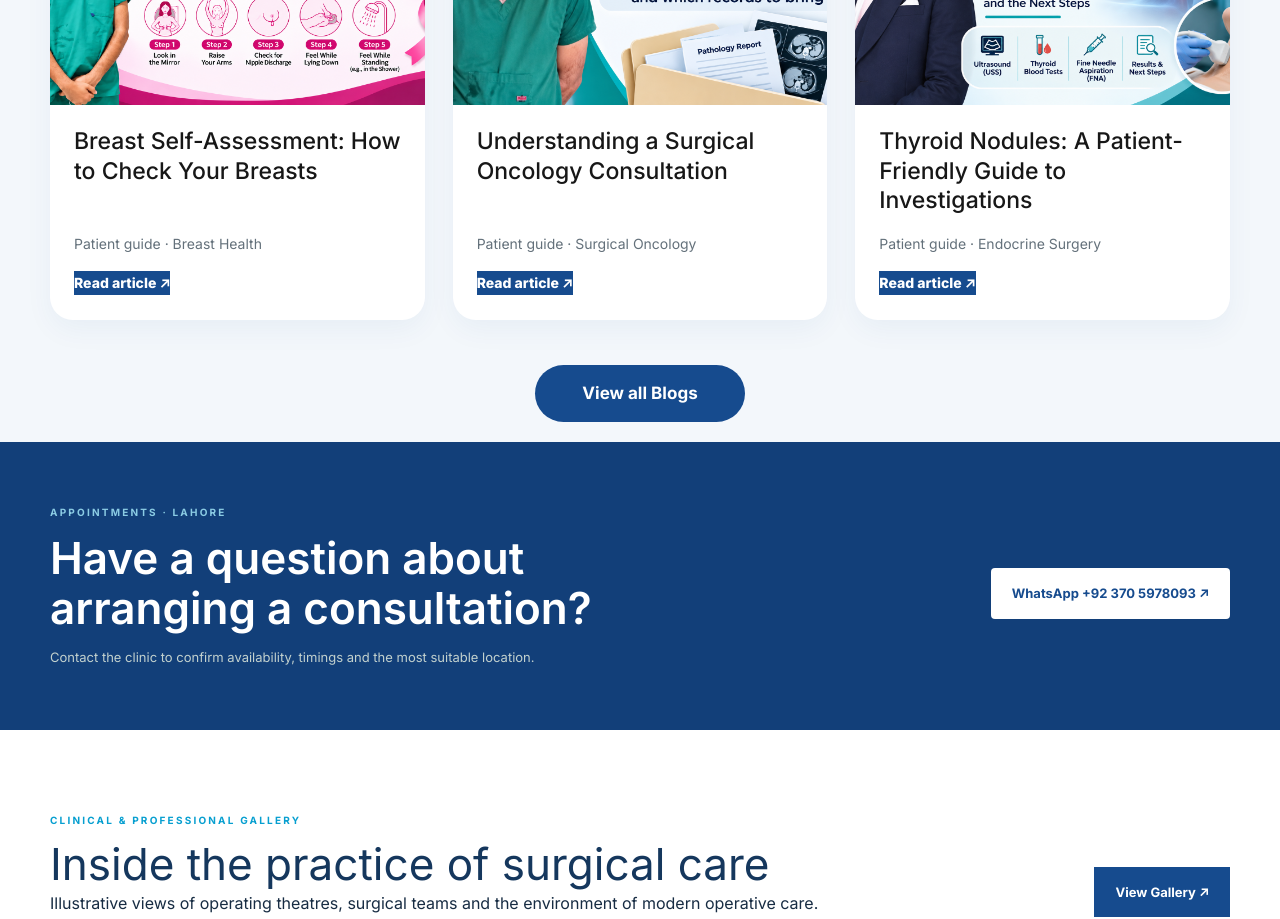
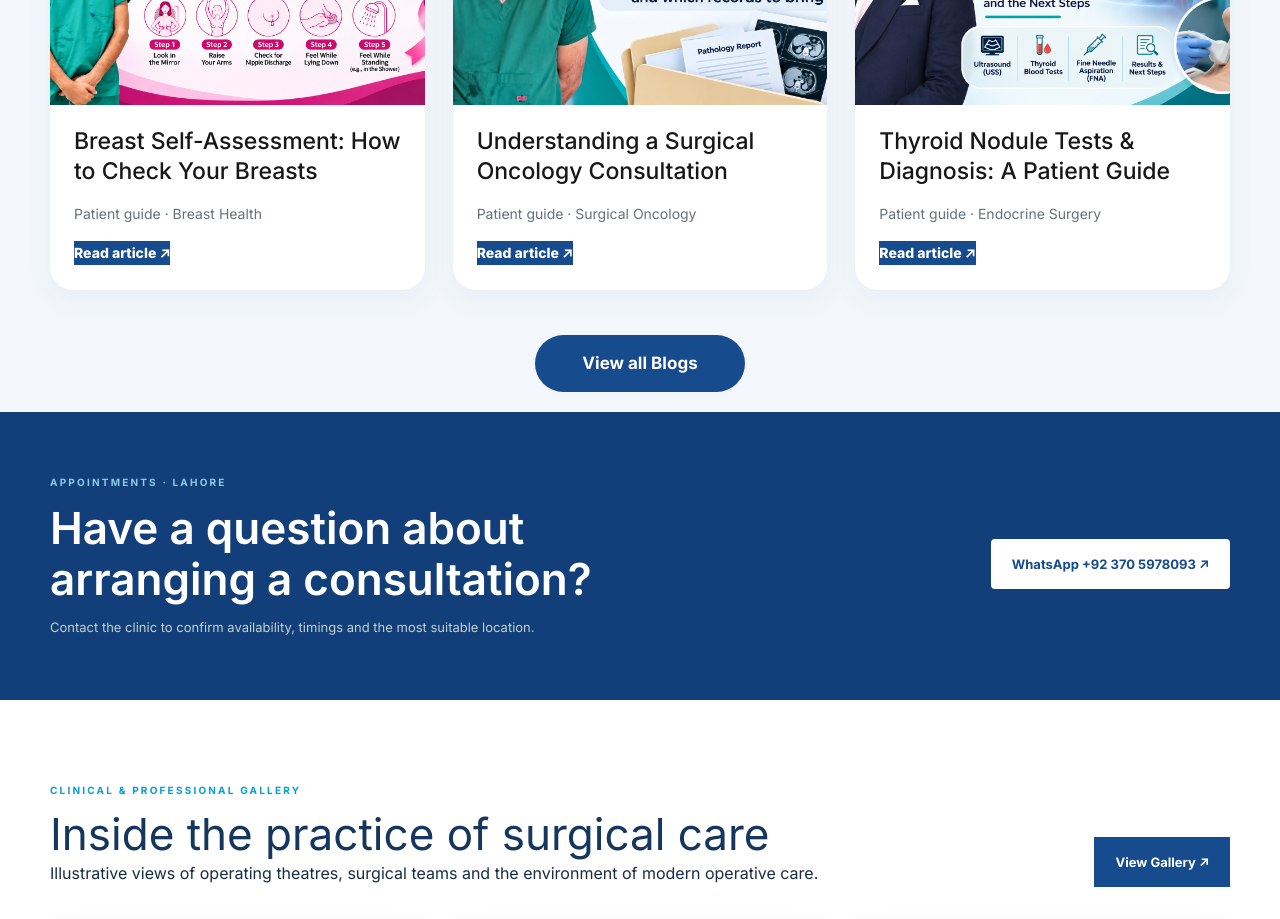
Before and after one commit to franklinctapley-del1122/Drzaintayyababbas, a Next.js app: page / in a window 1280 px wide. Shown: the part 6940-7859 px from the top of the page. Built offline with nearby package versions, Linux system fonts and the light colour scheme.

Commit message:
Refine thyroid guide title on homepage

```diff
--- a/app/page.tsx
+++ b/app/page.tsx
@@ -109,7 +109,7 @@ export default function Home(){
     <article className="home-blog-card"><Link href="/blog/breast-self-assessment" className="home-blog-image"><img src="/images/file_0000000001bc8211ab422f0824e461ed.png" alt="Breast self-assessment guide cover" loading="lazy"/></Link><div className="home-blog-content"><h3><Link href="/blog/breast-self-assessment">Breast Self-Assessment: How to Check Your Breasts</Link></h3><span>Patient guide · Breast Health</span><Link className="home-blog-read" href="/blog/breast-self-assessment">Read article ↗</Link></div></article>
 
     <article className="home-blog-card"><Link href="/blog/surgical-oncology-consultation" className="home-blog-image"><img src="/images/file_00000000302c8211976d7af899c2483d.png" alt="Dr. Zain Tayyab Abbas surgical oncology consultation patient guide cover"/></Link><div className="home-blog-content"><h3><Link href="/blog/surgical-oncology-consultation">Understanding a Surgical Oncology Consultation</Link></h3><span>Patient guide · Surgical Oncology</span><Link className="home-blog-read" href="/blog/surgical-oncology-consultation">Read article ↗</Link></div></article>
-    <article className="home-blog-card"><Link href="/blog/thyroid-nodules-assessment" className="home-blog-image"><img src="/images/file_00000000870882118ed74aa9e2fde791.png" alt="A patient-friendly guide to thyroid nodules and investigations" loading="lazy"/></Link><div className="home-blog-content"><h3><Link href="/blog/thyroid-nodules-assessment">Thyroid Nodules: A Patient-Friendly Guide to Investigations</Link></h3><span>Patient guide · Endocrine Surgery</span><Link className="home-blog-read" href="/blog/thyroid-nodules-assessment">Read article ↗</Link></div></article>
+    <article className="home-blog-card"><Link href="/blog/thyroid-nodules-assessment" className="home-blog-image"><img src="/images/file_00000000870882118ed74aa9e2fde791.png" alt="A patient-friendly guide to thyroid nodules and investigations" loading="lazy"/></Link><div className="home-blog-content"><h3><Link href="/blog/thyroid-nodules-assessment">Thyroid Nodule Tests & Diagnosis: A Patient Guide</Link></h3><span>Patient guide · Endocrine Surgery</span><Link className="home-blog-read" href="/blog/thyroid-nodules-assessment">Read article ↗</Link></div></article>
   </div><div className="home-blogs-action"><Link href="/blog">View all Blogs</Link></div></div></section>
 
   {/* 16 */}
```
